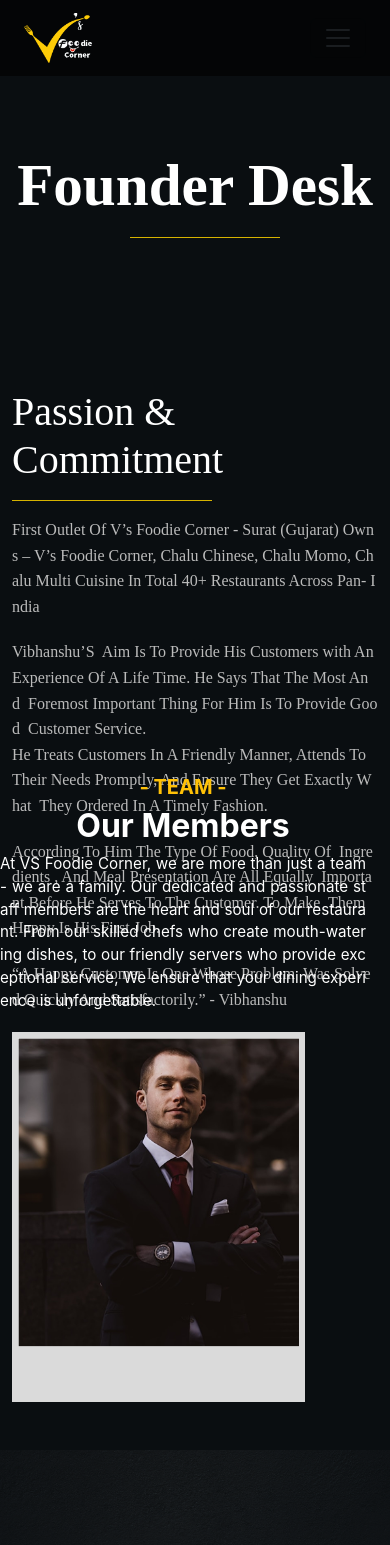
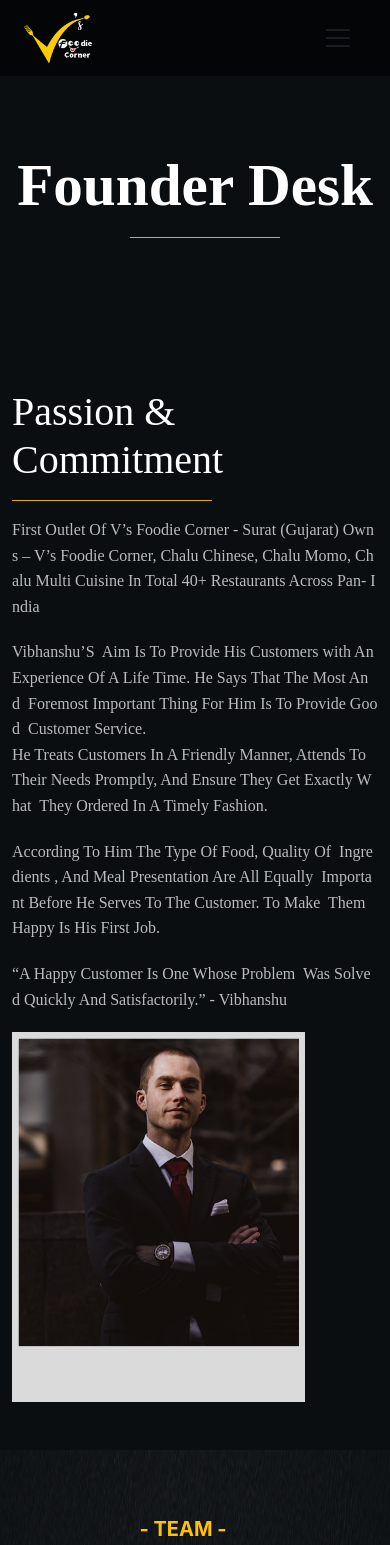
Before and after one commit to Tulsi-gohil/food-web, a React (Create React App) app: page /FounderDesk in a window 390 px wide. Shown: the top 1545 px of the page. Built offline with nearby package versions, Linux system fonts and the light colour scheme.

Commit message:
Update App.css

```diff
--- a/src/App.css
+++ b/src/App.css
@@ -728,7 +728,7 @@ margin-top: 150px;
     height: 120vh;
 }
    .marbalimg{
-    height: 100vh;
+    height: 30vh;
    }
    .marbal{
     height: 30vh;
@@ -760,7 +760,7 @@ margin-top: 150px;
     margin-top: 20px;
   }
   .marbal-img {
-    height: auto;
+    height: 100vh;
   }
 
   .img-title {
```
